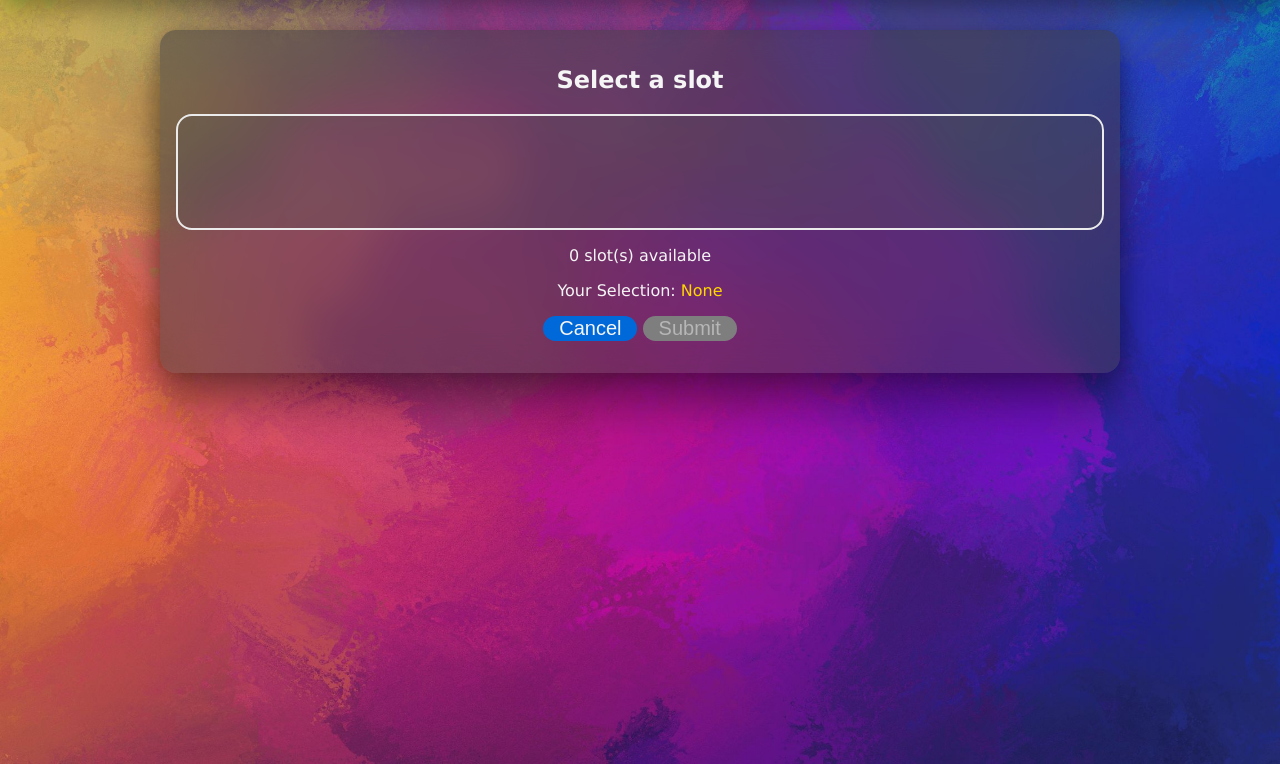
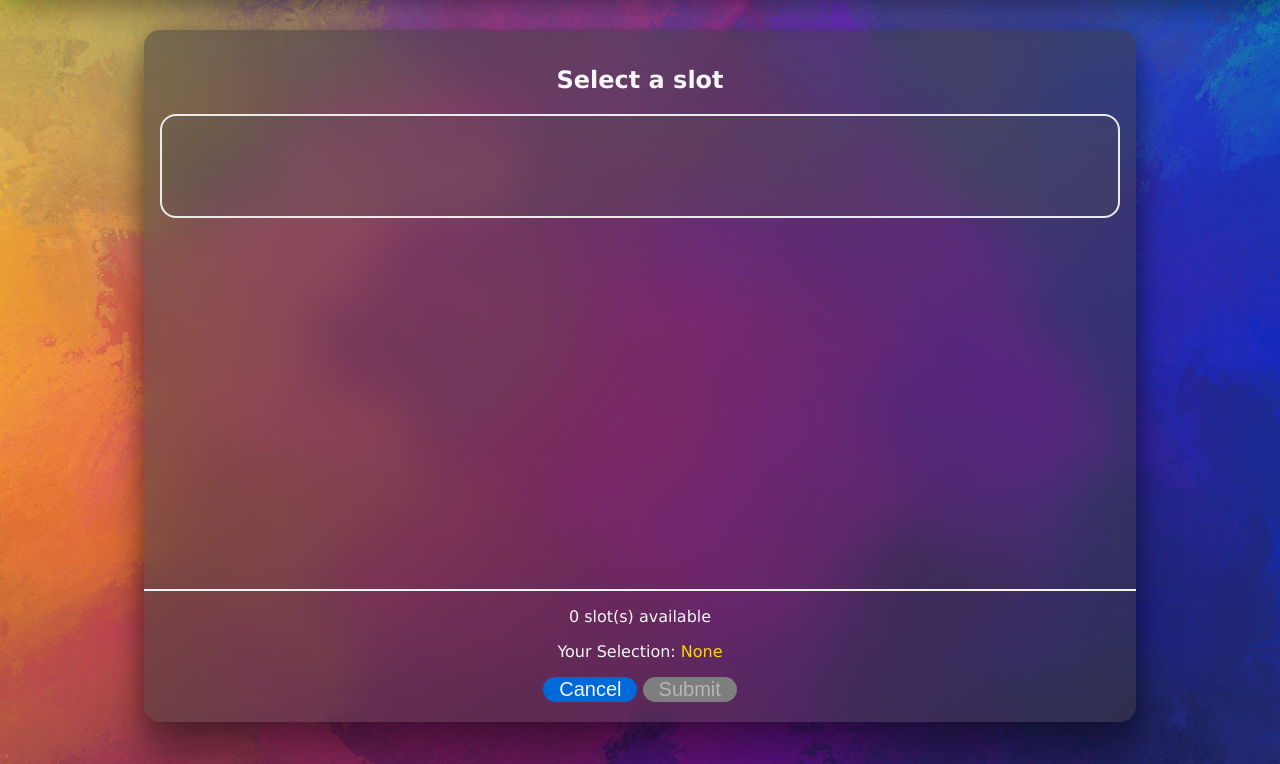
Before and after one commit to peterlor0/CSC350_FALL2021_GROUP, a PHP site: the page made by htdocs/schedule page/schedule.php in a window 1280 px wide. Shown: the part 36-800 px from the top of the page. Run offline with PHP 8.4, Linux system fonts and the light colour scheme; the visitor is signed in with stand-in values (Sample User, id 1); data that the repository does not hold is empty.

Commit message:
performance improve

```diff
--- a/htdocs/schedule page/schedule.css
+++ b/htdocs/schedule page/schedule.css
@@ -1,23 +1,32 @@
-@media (min-width: 800px) {
-    .outerContainer{
+/* screen width 800 <= x <= 1800px */
+@media (min-width: 800px) and (max-width: 1800px){
+    .container{
         width: 75%;
-        margin: auto;
     }
 }
 
-@media (max-width: 800px) {
-    .outerContainer{
+/* screen width <= 800 */
+@media (max-width: 800px)  {
+    .container{
         width: 90%;
-        margin: auto;
     }
 }
 
+/* screen width >= 1800px */
+@media (min-width: 1800px){
+    .container{
+        width: 1350px;
+    }
+}
 
 .container{
     padding: 16px;
     border-radius: 16px;
     margin-top: 20px;
     margin-bottom: 20px;
+    margin-left: auto;
+    margin-right: auto;
+    min-height: 500px;
 
     box-shadow: 0 0px 20px rgba(0, 0, 0, 0.192),
     0 15px 30px rgba(0, 0, 0, 0.185),
@@ -36,9 +45,8 @@
     border-color: rgb(235, 235, 235);
     overflow: auto;
     min-height: 100px;
-    max-height: 600px;
     text-align: left;
-    padding: 6px 16px 6px 16px;
+    padding: 0px 16px 0px 16px;
 }
 
 .slotList::-webkit-scrollbar {
@@ -69,6 +77,7 @@
     border-color: rgb(236, 236, 236);
     border-radius: 8px;
     margin-top: 6px;
+    margin-bottom: 6px;
     background-color: rgba(95, 95, 95, 0.267);
     text-align: left;
 }
@@ -112,6 +121,15 @@
     color: gold;
 }
 
+.footer{
+    position: absolute;
+    bottom: 4px;
+    left: 0px;
+    right: 0px;
+    border-style: solid;
+    border-width: 2px 0 0 0;
+    border-color: whitesmoke;
+}
 
 body{
     text-align: center;
--- a/htdocs/schedule page/schedule.php
+++ b/htdocs/schedule page/schedule.php
@@ -69,8 +69,6 @@
 
         $day = "";
     ?>
-
-        <div class="outerContainer">
         <div class="container">
             <h2>Select a slot</h2>
             <form action="./submit.php" method="post">
@@ -120,6 +118,7 @@
 
                 </div>
 
+                <div class="footer">
                     <?php
 
                     $size = count($slotsAvailable);
@@ -133,13 +132,11 @@
                         <a href="/main page/main.php"><button type="button">Cancel</button></a>
                         <input id="submit" type="submit" value="Submit" disabled>
                     </p>
+                </div>
 
             </form>
 
         </div>
-        </div>
-
-        <script src="./schedule2.js"></script>
 
     <?php
     } else {
@@ -152,7 +149,7 @@
     $conn->close();
 
     ?>
-
+    <script src="./schedule2.js"></script>
 
 </body>
 
--- a/htdocs/schedule page/schedule2.js
+++ b/htdocs/schedule page/schedule2.js
@@ -1,6 +1,8 @@
 
 //in case that "panelContent" dose not expend correctly when window size changed
 function onWindowSizeChanged() {
+
+
     var el = document.getElementsByClassName("panelContent");
 
     for (var i of el) {
@@ -8,6 +10,15 @@ function onWindowSizeChanged() {
             i.style.maxHeight = i.scrollHeight + "px";
         }
     }
+
+    var el_list = document.getElementsByClassName("slotList")[0];
+    var el_container = document.getElementsByClassName("container")[0];
+    var el_footer = document.getElementsByClassName("footer")[0];
+
+    el_container.style.height = window.innerHeight - (el_container.offsetTop * 2) + "px";
+    el_list.style.maxHeight = el_footer.offsetTop - el_list.offsetTop - 10 + "px";
 }
 
+onWindowSizeChanged();
+
 window.onresize = onWindowSizeChanged;
--- a/htdocs/schedule page/submit.css
+++ b/htdocs/schedule page/submit.css
@@ -15,5 +15,5 @@ body{
     margin: auto;
     padding: 16px;
     border-radius: 16px;
-    margin-top: 80px;
+    margin-top: 60px;
 }
```
Lines whose indentation alone changed are shown as unchanged.
